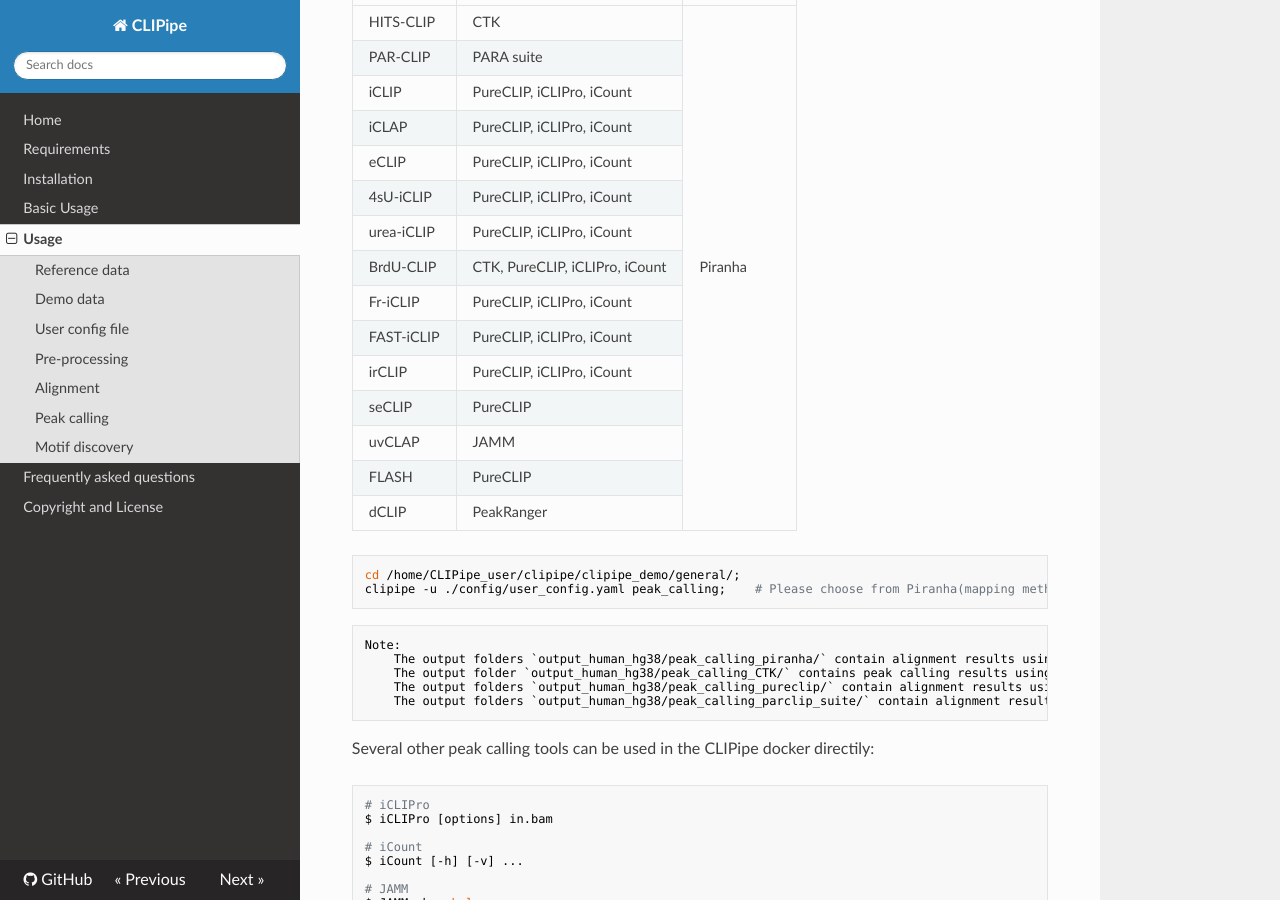
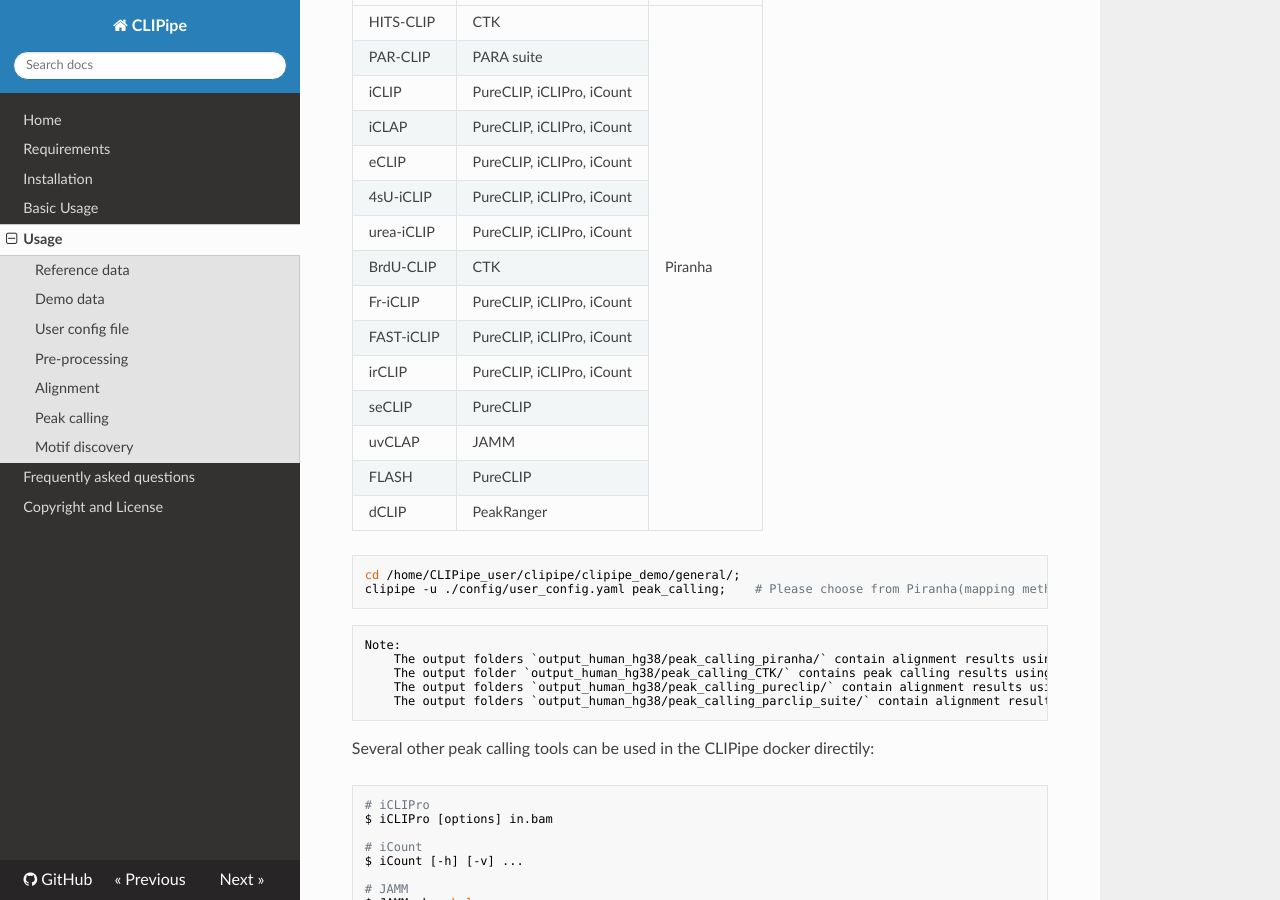
Before and after one commit to lulab/CLIPipe, an MkDocs documentation site: the page built from docs/4_usage.md, in a window 1280 px wide and 900 px high, scrolled down 2219 px. Built offline with MkDocs 1.6.1, drawn with Linux system fonts in a browser that asks for light colours; nearby versions of some CDN libraries.

Commit message:
miner change

```diff
--- a/docs/4_usage.md
+++ b/docs/4_usage.md
@@ -125,39 +125,39 @@ CLIPipe provides multiple peak calling methods for identifying recurring fragmen
     </tr>
     <tr>
         <td>iCLIP</td>
-        <td>PureCLIP, iCLIPro,  iCount</td>
+        <td>PureCLIP, iCLIPro, iCount</td>
     </tr>
     <tr>
         <td>iCLAP</td>
-        <td>PureCLIP, iCLIPro,  iCount</td>
+        <td>PureCLIP, iCLIPro, iCount</td>
     </tr>
     <tr>
         <td>eCLIP</td>
-        <td>PureCLIP, iCLIPro,  iCount</td>
+        <td>PureCLIP, iCLIPro, iCount</td>
     </tr>
     <tr>
         <td>4sU-iCLIP</td>
-        <td>PureCLIP, iCLIPro,  iCount</td>
+        <td>PureCLIP, iCLIPro, iCount</td>
     </tr>
     <tr>
         <td>urea-iCLIP</td>
-        <td>PureCLIP, iCLIPro,  iCount</td>
+        <td>PureCLIP, iCLIPro, iCount</td>
     </tr>
     <tr>
         <td>BrdU-CLIP</td>
-        <td>CTK, PureCLIP, iCLIPro,  iCount</td>
+        <td>CTK</td>
     </tr>
     <tr>
         <td>Fr-iCLIP</td>
-        <td>PureCLIP, iCLIPro,  iCount</td>
+        <td>PureCLIP, iCLIPro, iCount</td>
     </tr>
     <tr>
         <td>FAST-iCLIP</td>
-        <td>PureCLIP, iCLIPro,  iCount</td>
+        <td>PureCLIP, iCLIPro, iCount</td>
     </tr>
     <tr>
         <td>irCLIP</td>
-        <td>PureCLIP, iCLIPro,  iCount</td>
+        <td>PureCLIP, iCLIPro, iCount</td>
     </tr>
     <tr>
         <td>seCLIP</td>
```
